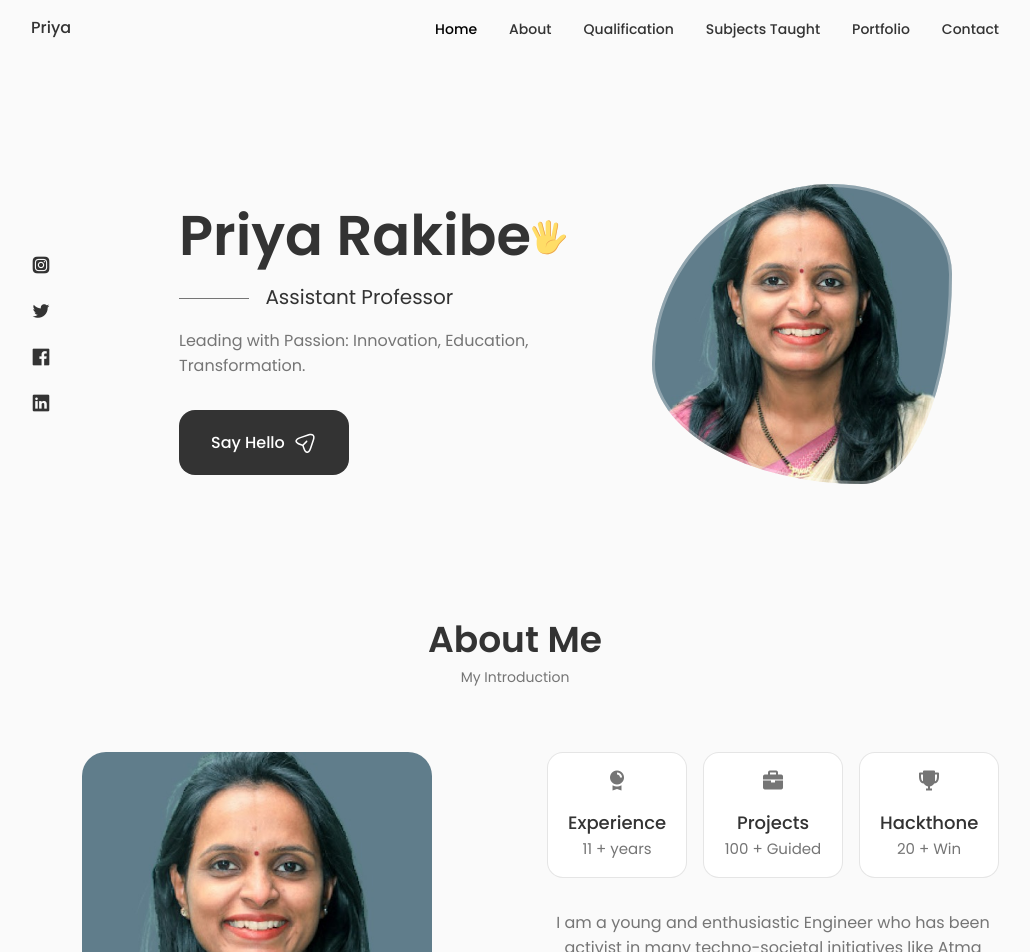
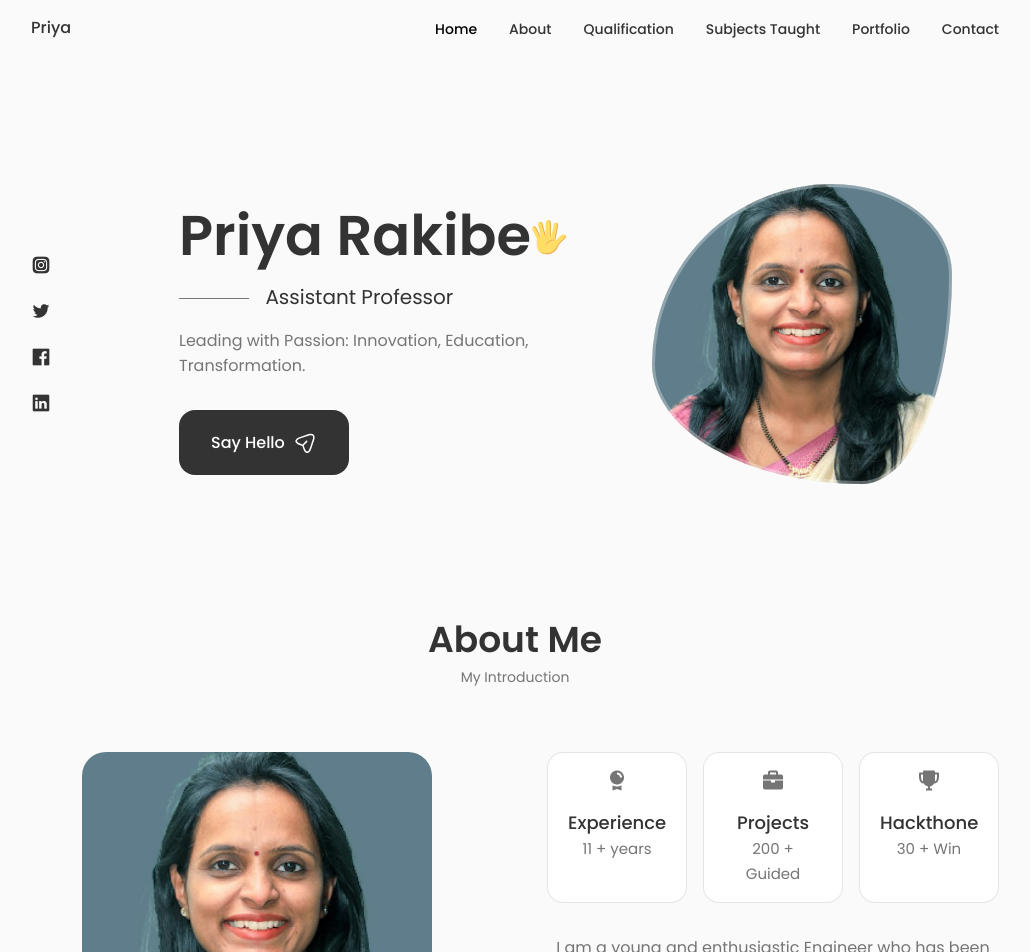
Before and after one commit to Ishan0704/priya-mam-portfolio, a React (Create React App) app: page / in a window 1280 px wide. Shown: the top 952 px of the page, without its empty margins (125-1155 px from the left). Built offline with nearby package versions, Linux system fonts and the light colour scheme.

Commit message:
About me updated

```diff
--- a/src/components/about/Info.jsx
+++ b/src/components/about/Info.jsx
@@ -13,13 +13,13 @@ const Info = () => {
       <div className="about__box">
         <i class='bx bxs-briefcase about__icon'></i>
         <h3 className="about__title">Projects</h3>
-        <spam className="about__subtitle">100 + Guided</spam>
+        <spam className="about__subtitle">200 + Guided</spam>
       </div>
 
       <div className="about__box">
         <i class='bx bxs-trophy about__icon' ></i>
         <h3 className="about__title">Hackthone</h3>
-        <spam className="about__subtitle">20 + Win</spam>
+        <spam className="about__subtitle">30 + Win</spam>
       </div>
     </div>
   )
```
